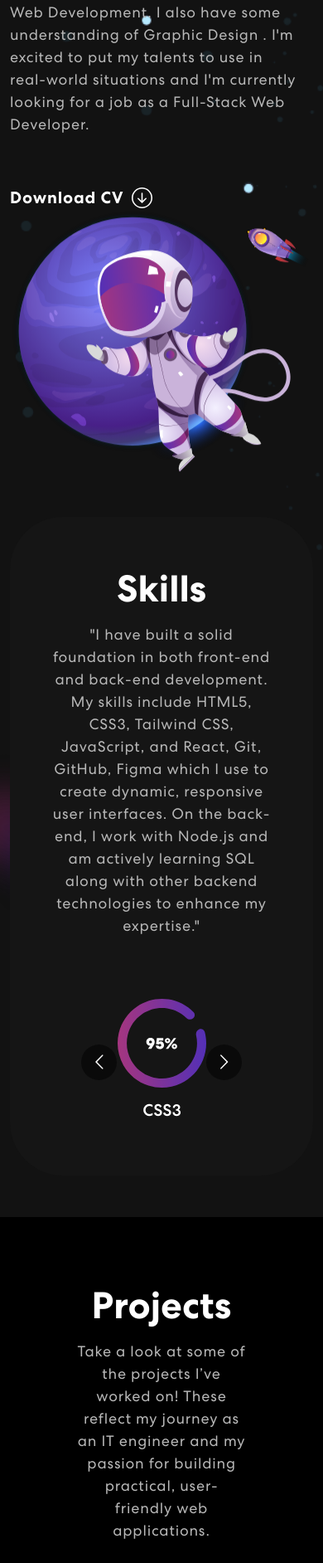
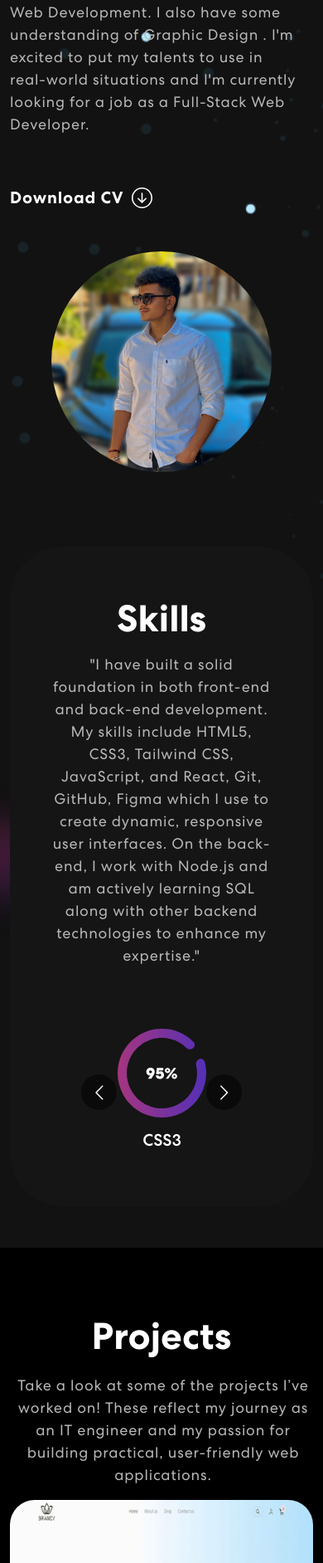
Before and after one commit to i-princecoder/prince-portfolio, a React (Create React App) app: page / in a window 390 px wide. Shown: the part 814-2698 px from the top of the page at 83% size. Built offline with nearby package versions, Linux system fonts and the light colour scheme; no server answers.

Commit message:
photo added

```diff
--- a/src/App.css
+++ b/src/App.css
@@ -314,9 +314,16 @@ nav.navbar .navbar-toggler[aria-expanded="true"] .navbar-toggler-icon {
 .banner button:hover svg {
   /* margin-left: 25px; */
 }
+
+#img-div {
+  margin: 50px;
+}
+
 .banner img {
-  animation: updown 3s linear infinite;
+  border-radius: 50%;
+
 }
+
 @keyframes updown {
     0% {
         transform: translateY(-20px);
@@ -379,6 +386,7 @@ nav.navbar .navbar-toggler[aria-expanded="true"] .navbar-toggler-icon {
   position: relative;
   background-color: black;
 }
+
 .project h2 {
 	font-size: 45px;
 	font-weight: 700;
@@ -392,6 +400,15 @@ nav.navbar .navbar-toggler[aria-expanded="true"] .navbar-toggler-icon {
   margin: 14px auto 30px auto;
   text-align: center;
   width: 56%;
+}
+ @media (max-width: 600px) {
+  .project p {
+    margin: 2px;
+    width: 100%;
+    padding-top: 10px;
+    padding-bottom: 15px;
+
+  }
 }
 .project .nav.nav-pills {
   width: 72%;
--- a/src/components/Banner.js
+++ b/src/components/Banner.js
@@ -1,6 +1,6 @@
 import { useState, useEffect } from "react";
 import { Container, Row, Col } from "react-bootstrap";
-import headerImg from "../assets/img/header-img.svg";
+import headerImg from "../assets/img/profile-image.jpeg";
 import { ArrowDownCircle } from 'react-bootstrap-icons';
 import 'animate.css';
 import TrackVisibility from 'react-on-screen';
@@ -69,11 +69,12 @@ export const Banner = () => {
               </div>}
             </TrackVisibility>
           </Col>
-          <Col xs={12} md={6} xl={5}>
+          <Col xs={12} md={6} xl={4}>
             <TrackVisibility>
               {({ isVisible }) =>
                 <div className={isVisible ? "animate__animated animate__zoomIn" : ""}>
-                  <img src={headerImg} alt="Header Img"/>
+                 <div id="img-div"> <img src={headerImg} alt="Header Img"/>
+                 </div>
                 </div>}
             </TrackVisibility>
           </Col>
```
Also changed, not shown: src/assets/img/prince.png (deleted), src/assets/img/profile-image.jpeg (added).
